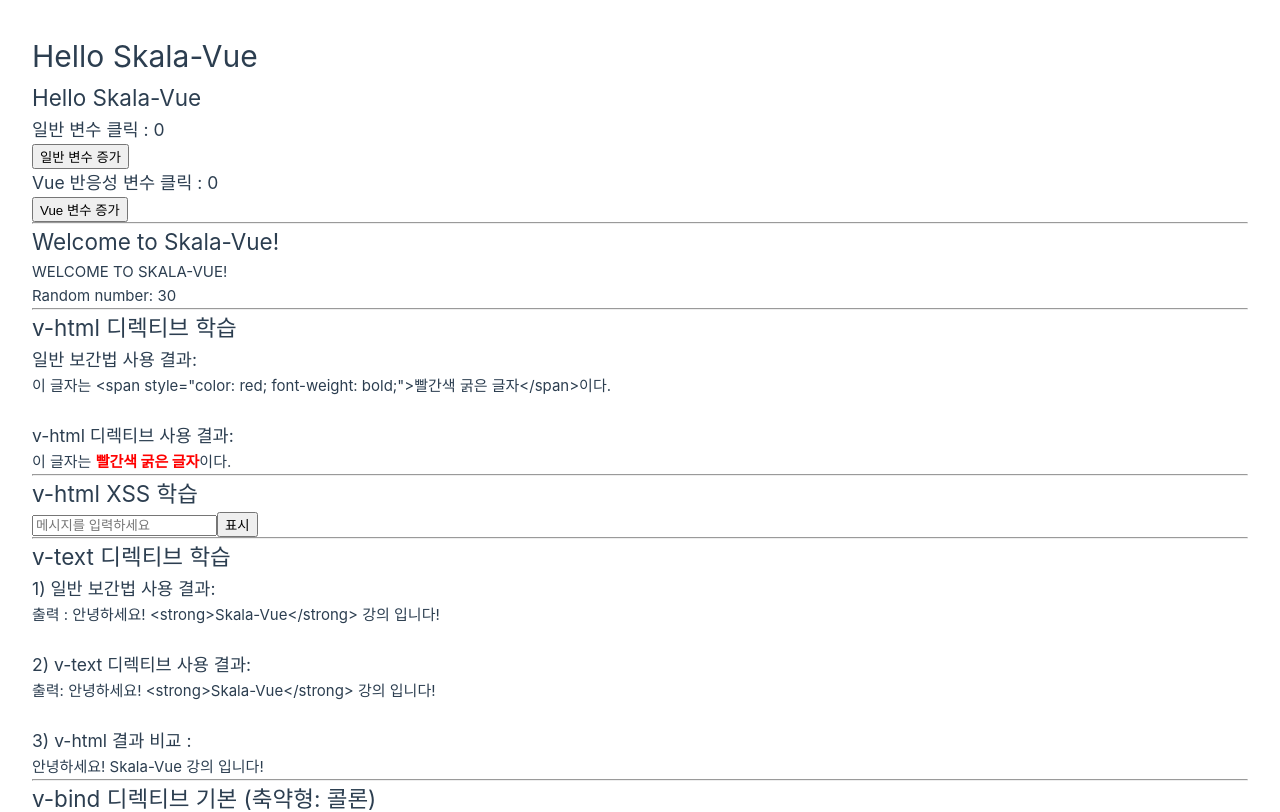
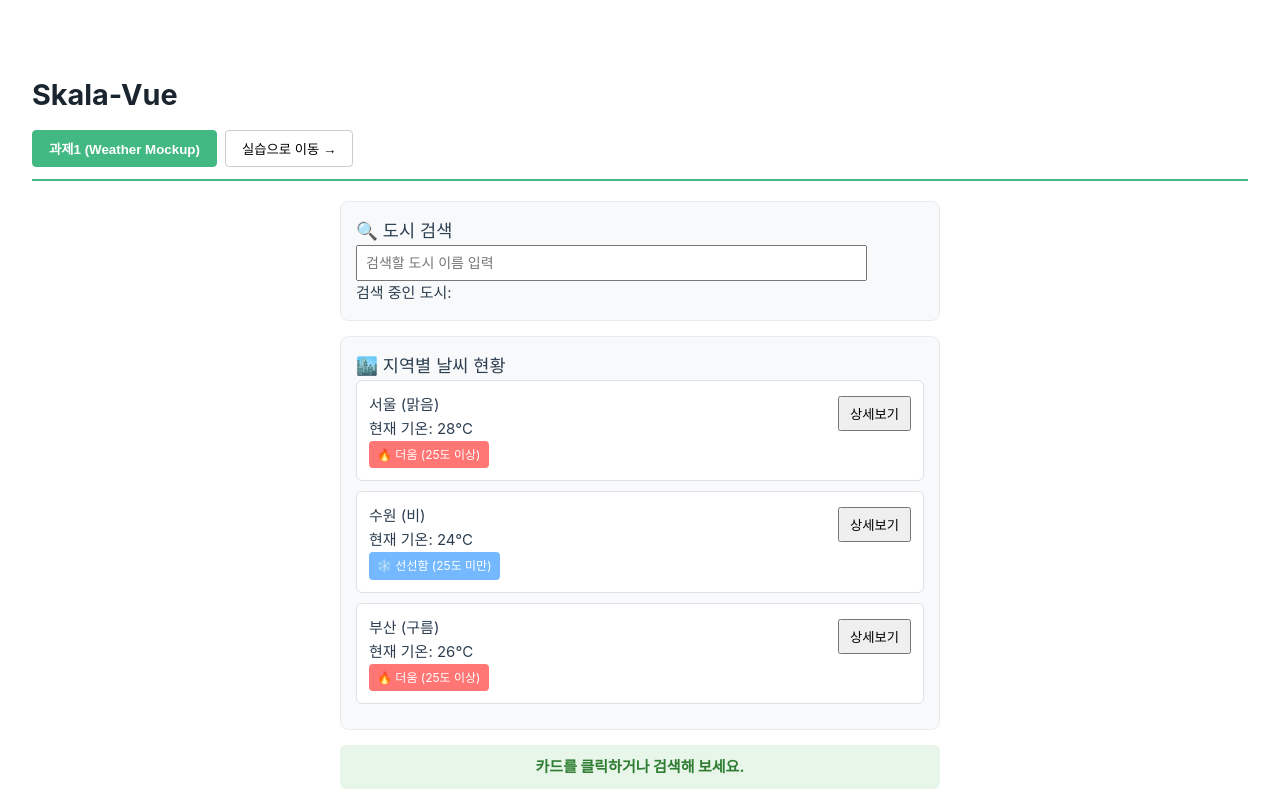
Before and after one commit to Taeyum/skala-vue, a Vue app: page / in a window 1280 px wide. Shown: the top 812 px of the page. Built offline with nearby package versions, Linux system fonts and the light colour scheme.

Commit message:
feat: Weather Mockup 과제 1~4 구현 및 실습 컴포넌트 구조 정리

```diff
--- a/src/App.vue
+++ b/src/App.vue
@@ -1,140 +1,59 @@
 <script setup>
-import SampleOne from './components/practices/basic/SampleOne.vue'
-import SampleTwo from './components/practices/basic/SampleTwo.vue'
-import VueHtml from './components/practices/basic/VueHtml.vue'
-import VueHtmlXss from './components/practices/basic/VueHtmlXss.vue'
-import VueText from './components/practices/basic/VueText.vue'
-import VueBind from './components/practices/basic/VueBind.vue'
-import VueBindClass from './components/practices/basic/VueBindClass.vue'
-import VueBindShorthand from './components/practices/basic/VueBindShorthand.vue'
-import VueBindStyle from './components/practices/basic/VueBindStyle.vue'
-import VueIf from './components/practices/basic/VueIf.vue'
-import VueShow from './components/practices/basic/VueShow.vue'
-import VueFor from './components/practices/basic/VueFor.vue'
-import VuePre from './components/practices/basic/VuePre.vue'
-import VueCloak from './components/practices/basic/VueCloak.vue'
-import VueOnce from './components/practices/basic/VueOnce.vue'
-import VueMemo from './components/practices/basic/VueMemo.vue'
-import EventHandlerBasic from './components/practices/basic/EventHandlerBasic.vue'
-import EventHandlerObject from './components/practices/basic/EventHandlerObject.vue'
-import EventHandlerModifier from './components/practices/basic/EventHandlerModifier.vue'
-import ModelBasic from './components/practices/basic/ModelBasic.vue'
-import ModelForm from './components/practices/basic/ModelForm.vue'
-import ModelModifier from './components/practices/basic/ModelModifier.vue'
-import StyleScoped from './components/practices/basic/StyleScoped.vue'
+import './assets/exercise.css'
+import { ref } from 'vue'
+import WeatherMockup from './components/exercise/WeatherMockup.vue'
+import PracticeIndex from './components/practices/PracticeIndex.vue'
+
+const page = ref('main')
 </script>
 
 <template>
-  <h1>Hello Skala-Vue</h1>
-  <SampleOne />
-  <hr />
-  <SampleTwo />
-  <hr />
-  <VueHtml />
-  <hr />
-  <VueHtmlXss />
-  <hr />
-  <VueText />
-  <hr />
-  <VueBind />
-  <hr />
-  <VueBindClass />
-  <hr />
-  <VueBindShorthand />
-  <hr />
-  <VueBindStyle />
-  <hr />
-  <VueIf />
-  <hr />
-  <VueShow />
-  <hr />
-  <VueFor />
-  <hr />
-  <VuePre />
-  <hr />
-  <VueCloak />
-  <hr />
-  <VueOnce />
-  <hr />
-  <VueMemo />
-  <hr />
-  <EventHandlerBasic />
-  <hr />
-  <EventHandlerObject />
-  <hr />
-  <EventHandlerModifier />
-  <hr />
-  <ModelBasic />
-  <hr />
-  <ModelForm />
-  <hr />
-  <ModelModifier />
-  <hr />
-  <StyleScoped/>
+  <header class="app-header">
+    <h1>Skala-Vue</h1>
+    <nav class="app-nav">
+      <button :class="{ active: page === 'main' }" @click="page = 'main'">
+        과제1 (Weather Mockup)
+      </button>
+      <button :class="{ active: page === 'practice' }" @click="page = 'practice'">
+        실습으로 이동 →
+      </button>
+    </nav>
+  </header>
+
+  <main class="app-main">
+    <WeatherMockup v-if="page === 'main'" />
+    <PracticeIndex v-else />
+  </main>
 </template>
 
-
-<style>
-header {
-  line-height: 1.5;
-  max-height: 100vh;
+<style scoped>
+.app-header {
+  padding-bottom: 12px;
+  border-bottom: 2px solid #42b883;
 }
 
-.logo {
-  display: block;
-  margin: 0 auto 2rem;
+.app-nav {
+  display: flex;
+  gap: 8px;
+  margin-top: 12px;
 }
 
-nav {
-  width: 100%;
-  font-size: 12px;
-  text-align: center;
-  margin-top: 2rem;
+.app-nav button {
+  padding: 8px 16px;
+  border: 1px solid #ccc;
+  border-radius: 4px;
+  background-color: #fff;
+  cursor: pointer;
 }
 
-nav a.router-link-exact-active {
-  color: var(--color-text);
+.app-nav button.active {
+  border-color: #42b883;
+  background-color: #42b883;
+  color: #fff;
+  font-weight: bold;
 }
 
-nav a.router-link-exact-active:hover {
-  background-color: transparent;
+.app-main {
+  padding-top: 20px;
 }
-
-nav a {
-  display: inline-block;
-  padding: 0 1rem;
-  border-left: 1px solid var(--color-border);
-}
-
-nav a:first-of-type {
-  border: 0;
-}
-
-@media (min-width: 1024px) {
-  header {
-    display: flex;
-    place-items: center;
-    padding-right: calc(var(--section-gap) / 2);
-  }
-
-  .logo {
-    margin: 0 2rem 0 0;
-  }
-
-  header .wrapper {
-    display: flex;
-    place-items: flex-start;
-    flex-wrap: wrap;
-  }
-
-  nav {
-    text-align: left;
-    margin-left: -1rem;
-    font-size: 1rem;
-
-    padding: 1rem 0;
-    margin-top: 1rem;
-  }
-}
-
 </style>
--- /dev/null
+++ b/src/assets/exercise.css
@@ -0,0 +1,134 @@
+/* 1. 전체 최외곽 컨테이너 레벨 정의 */
+.app-container {
+  max-width: 900px;
+  margin: 40px 10px 40px 10px;
+  padding: 30px 40px;
+  background-color: #ffffff;
+  border-radius: 12px;
+  box-shadow: 0 4px 20px rgba(0, 0, 0, 0.05);
+  font-family:
+    'Pretendard',
+    -apple-system,
+    BlinkMacSystemFont,
+    system-ui,
+    Roboto,
+    sans-serif;
+  color: #2c3e50;
+}
+/* 2. 대주제 (h1) 및 구분선 (hr) 정돈 */
+.app-container h1 {
+  font-size: 1.5rem;
+  font-weight: 700;
+  color: #2c3e50;
+  margin-top: 48px;
+  margin-bottom: 12px;
+  display: flex;
+  align-items: center;
+  gap: 8px;
+}
+/* 첫 번째 h1 상단 여백 제거 */
+.app-container h1:first-of-type {
+  margin-top: 0;
+}
+/* hr */
+.app-container hr {
+  border: none;
+  border-top: 2px solid #e9ecef;
+  margin-bottom: 24px;
+}
+/* 세션 대제목 (h1) 스타일링 */
+h1 {
+  font-size: 1.8rem;
+  font-weight: 700;
+  color: #1a252f;
+  margin-top: 40px;
+  margin-bottom: 8px;
+}
+
+.navigation-bar {
+  display: flex;
+  justify-content: center;
+  align-items: center;
+  background-color: #ffffff;
+  padding: 15px;
+  border-radius: 8px;
+  box-shadow: 0 2px 4px rgba(0, 0, 0, 0.05);
+  margin-bottom: 20px;
+}
+.nav-item {
+  text-decoration: none;
+  color: #7f8c8d;
+  font-weight: bold;
+  font-size: 16px;
+  transition: color 0.2s ease;
+}
+.nav-item:hover {
+  color: #2c3e50;
+}
+.divider {
+  margin: 0 15px;
+  color: #dcdde1;
+}
+
+/* 🔥 Vue Router가 활성화된 링크 태그에 자동으로 부여하는 클래스 스펙 */
+.navigation-bar .router-link-exact-active {
+  color: #3498db;
+  border-bottom: 2px solid #3498db;
+  padding-bottom: 2px;
+}
+
+/* 과제페이지 스타일 - Component 분리 후 각 페이지별로 이동 */
+.dashboard-wrapper {
+  width: 600px;
+  margin: 0 auto;
+}
+.search-box,
+.list-box {
+  background: #f8f9fa;
+  padding: 15px;
+  border-radius: 8px;
+  margin-bottom: 15px;
+  border: 1px solid #e9ecef;
+}
+input {
+  padding: 8px;
+  width: 90%;
+  font-size: 14px;
+}
+.weather-card {
+  background: #fff;
+  border: 1px solid #dee2e6;
+  padding: 12px;
+  margin-bottom: 10px;
+  border-radius: 6px;
+  cursor: pointer;
+  position: relative;
+}
+.badge {
+  display: inline-block;
+  padding: 4px 8px;
+  font-size: 12px;
+  border-radius: 4px;
+  color: #fff;
+}
+.hot {
+  background-color: #ff7675;
+}
+.cool {
+  background-color: #74b9ff;
+}
+.btn-detail {
+  position: absolute;
+  right: 12px;
+  top: 15px;
+  padding: 6px 10px;
+  cursor: pointer;
+}
+.status-bar {
+  background: #e8f5e9;
+  padding: 10px;
+  text-align: center;
+  color: #2e7d32;
+  font-weight: bold;
+  border-radius: 6px;
+}
--- /dev/null
+++ b/src/components/exercise/WeatherMockup.vue
@@ -0,0 +1,67 @@
+<script setup>
+import { ref } from 'vue'
+
+const weatherList = ref([
+  { id: 'city_01', name: '서울', temp: 28, status: '맑음' },
+  { id: 'city_02', name: '수원', temp: 24, status: '비' },
+  { id: 'city_03', name: '부산', temp: 26, status: '구름' },
+])
+
+const searchQuery = ref('')
+const selectedCityInfo = ref('카드를 클릭하거나 검색해 보세요.')
+
+const showDetail = (cityName, status) => {
+    window.alert(`${cityName} 현재 날씨는 [${status}] 입니다.`)
+}
+</script>
+
+<template>
+  <div class="dashboard-wrapper">
+    <section class="search-box">
+      <h3>🔍 도시 검색</h3>
+      <!-- 한글 IME 조합 중에도 실시간 반영되도록 v-model 대신 :value + @input 사용 -->
+      <input
+        type="text"
+        :value="searchQuery"
+        @input="(e) => (searchQuery = e.target.value)"
+        placeholder="검색할 도시 이름 입력"
+      />
+      <p>
+        검색 중인 도시: <strong>{{ searchQuery }}</strong>
+      </p>
+    </section>
+
+    <section class="list-box">
+      <h3>🏙️ 지역별 날씨 현황</h3>
+
+      <div
+        v-for="item in weatherList"
+        :key="item.id"
+        class="weather-card"
+        @click="selectedCityInfo = `${item.name}이 선택되었습니다.`"
+      >
+        <h4>{{ item.name }} ({{ item.status }})</h4>
+        <p>현재 기온: {{ item.temp }}°C</p>
+
+        <span v-if="item.temp >= 25" class="badge hot">🔥 더움 (25도 이상)</span>
+        <span v-else class="badge cool">❄️ 선선함 (25도 미만)</span>
+
+        <button class="btn-detail" @click.stop="showDetail(item.name, item.status)">
+          상세보기
+        </button>
+      </div>
+    </section>
+
+    <div class="status-bar">
+      {{ selectedCityInfo }}
+    </div>
+  </div>
+</template>
+
+<style scoped>
+.dashboard-wrapper h3,
+.dashboard-wrapper h4,
+.dashboard-wrapper p {
+  color: #2c3e50;
+}
+</style>
--- /dev/null
+++ b/src/components/practices/PracticeIndex.vue
@@ -0,0 +1,91 @@
+<script setup>
+import SampleOne from './basic/SampleOne.vue'
+import SampleTwo from './basic/SampleTwo.vue'
+import VueHtml from './basic/VueHtml.vue'
+import VueHtmlXss from './basic/VueHtmlXss.vue'
+import VueText from './basic/VueText.vue'
+import VueBind from './basic/VueBind.vue'
+import VueBindClass from './basic/VueBindClass.vue'
+import VueBindShorthand from './basic/VueBindShorthand.vue'
+import VueBindStyle from './basic/VueBindStyle.vue'
+import VueIf from './basic/VueIf.vue'
+import VueShow from './basic/VueShow.vue'
+import VueFor from './basic/VueFor.vue'
+import VuePre from './basic/VuePre.vue'
+import VueCloak from './basic/VueCloak.vue'
+import VueOnce from './basic/VueOnce.vue'
+import VueMemo from './basic/VueMemo.vue'
+import EventHandlerBasic from './basic/EventHandlerBasic.vue'
+import EventHandlerObject from './basic/EventHandlerObject.vue'
+import EventHandlerModifier from './basic/EventHandlerModifier.vue'
+import ModelBasic from './basic/ModelBasic.vue'
+import ModelForm from './basic/ModelForm.vue'
+import ModelModifier from './basic/ModelModifier.vue'
+import StyleScoped from './basic/StyleScoped.vue'
+</script>
+
+<template>
+  <div class="practice-index">
+    <h2>Vue Syntax 실습 모음</h2>
+
+    <h3 class="group">1. 기초 — 반응성 / 텍스트 보간</h3>
+    <SampleOne />
+    <hr />
+    <SampleTwo />
+
+    <h3 class="group">2. 디렉티브</h3>
+    <VueHtml />
+    <hr />
+    <VueHtmlXss />
+    <hr />
+    <VueText />
+    <hr />
+    <VueBind />
+    <hr />
+    <VueBindClass />
+    <hr />
+    <VueBindShorthand />
+    <hr />
+    <VueBindStyle />
+    <hr />
+    <VueIf />
+    <hr />
+    <VueShow />
+    <hr />
+    <VueFor />
+    <hr />
+    <VuePre />
+    <hr />
+    <VueCloak />
+    <hr />
+    <VueOnce />
+    <hr />
+    <VueMemo />
+
+    <h3 class="group">3. 이벤트 핸들링</h3>
+    <EventHandlerBasic />
+    <hr />
+    <EventHandlerObject />
+    <hr />
+    <EventHandlerModifier />
+
+    <h3 class="group">4. 폼 바인딩</h3>
+    <ModelBasic />
+    <hr />
+    <ModelForm />
+    <hr />
+    <ModelModifier />
+
+    <h3 class="group">5. 스타일</h3>
+    <StyleScoped />
+  </div>
+</template>
+
+<style scoped>
+.group {
+  margin-top: 40px;
+  padding: 8px 12px;
+  border-left: 5px solid #42b883;
+  /* background-color 제거 */
+}
+</style>
```
